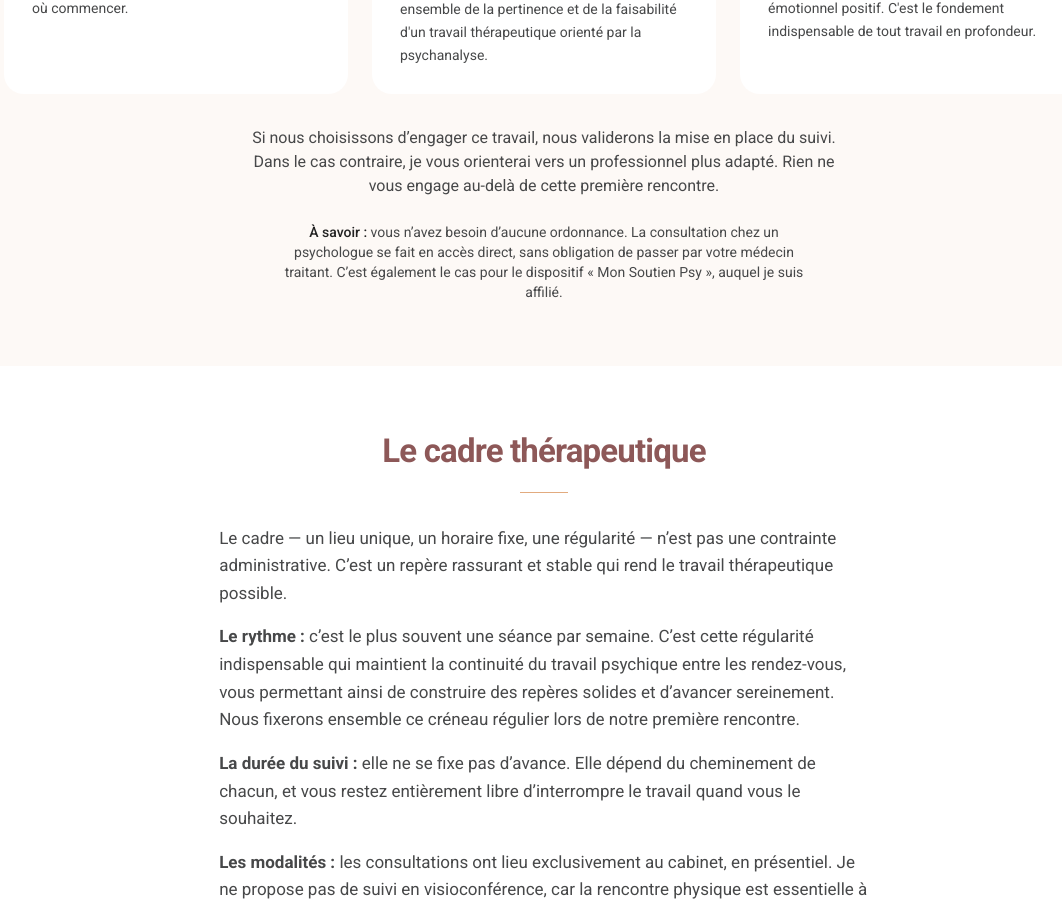
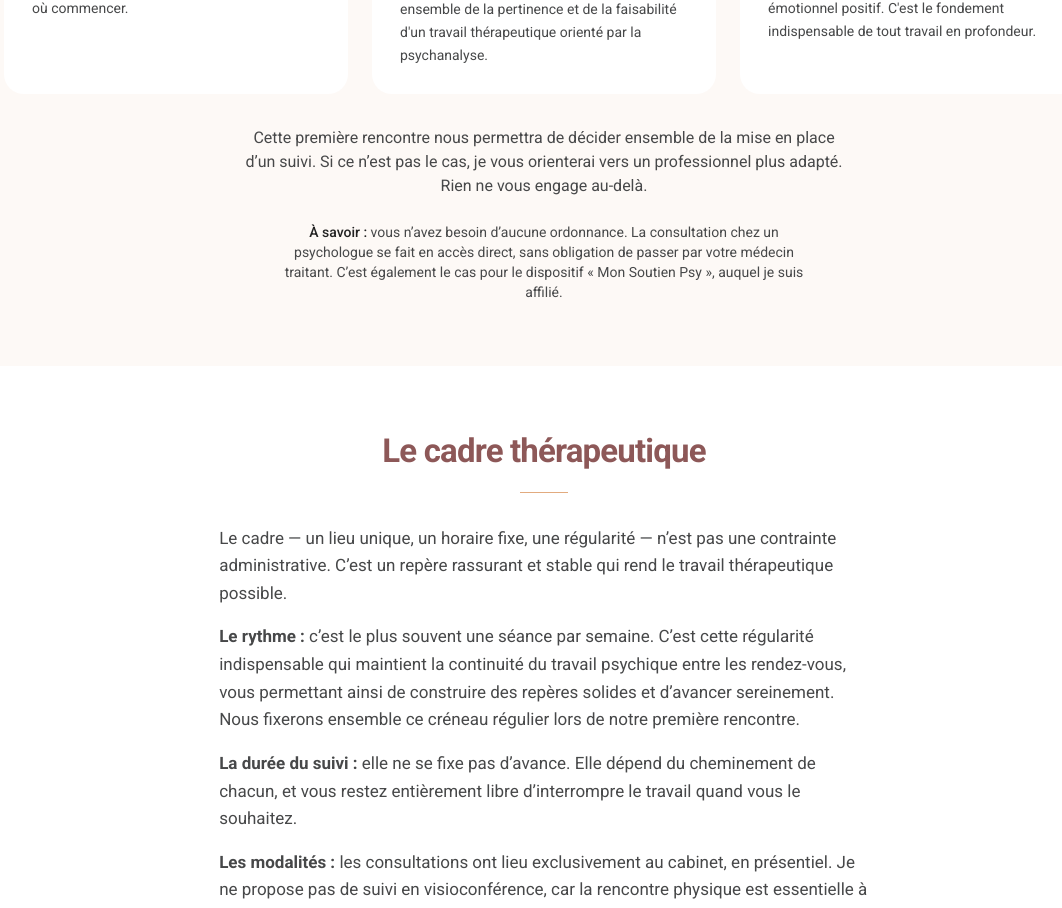
Before and after one commit to Clickzou/vincentrousseauspy, a Next.js app: page /consultations in a window 1280 px wide. Shown: the part 2157-3065 px from the top of the page, without its empty margins (96-1158 px from the left). Built offline with nearby package versions, Linux system fonts and the light colour scheme; no server answers; a web font is replaced by a local one.

Commit message:
Consultations : « Cette première rencontre nous permettra de décider ensemble de la mise en place d'un suivi. »
Co-Authored-By: Claude Opus 5.5 <noreply@anthropic.com>

```diff
--- a/src/app/consultations/page.tsx
+++ b/src/app/consultations/page.tsx
@@ -335,9 +335,9 @@ export default function Consultations() {
         </ol>
 
         <p className="mx-auto mt-8 max-w-lecture text-center text-ardoise">
-          Si nous choisissons d&rsquo;engager ce travail, nous validerons la mise en place du
-          suivi. Dans le cas contraire, je vous orienterai vers un professionnel plus
-          adapté. Rien ne vous engage au-delà de cette première rencontre.
+          Cette première rencontre nous permettra de décider ensemble de la mise en place
+          d&rsquo;un suivi. Si ce n&rsquo;est pas le cas, je vous orienterai vers un
+          professionnel plus adapté. Rien ne vous engage au-delà.
         </p>
 
         {/* La phrase sur « Mon Soutien Psy » n'est pas dans le document du
```
